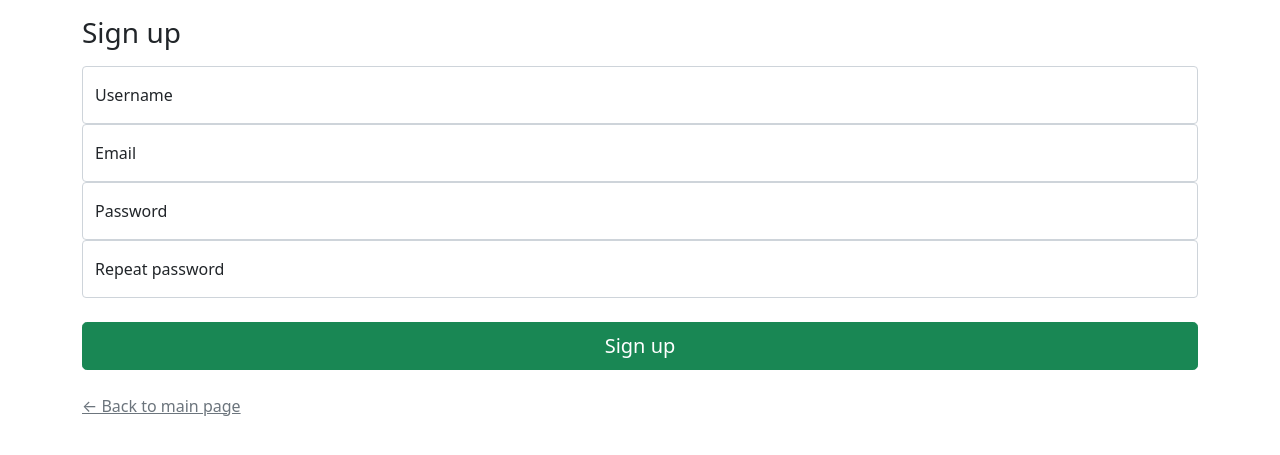
After one commit to drewg3r/dl-schedule, a Flask app: page /signup in a window 1280 px wide. The commit adds this page. Shown: the top 455 px of the page. Run offline with Flask 2, Linux system fonts and the light colour scheme.

Commit message:
Add auth

```diff
--- a/app/app.py
+++ b/app/app.py
@@ -1,9 +1,11 @@
 from flask import Flask
+from flask_login import LoginManager
 from flask_migrate import Migrate
 from flask_sqlalchemy import SQLAlchemy
 
 db = SQLAlchemy()
 migrate = Migrate()
+login_manager = LoginManager()
 
 
 def create_app(config='config.DevConfig'):
@@ -14,11 +16,18 @@ def create_app(config='config.DevConfig'):
     # Initialize Plugins
     db.init_app(app)
     migrate.init_app(app, db)
-    # r.init_app(app)
+
+    from models import load_user
+    login_manager.init_app(app)
 
     with app.app_context():
         from views.index import bp as index_bp
+        from views.auth import bp as auth_bp
+        from views.schedule import bp as schedule_bp
+
         app.register_blueprint(index_bp)
+        app.register_blueprint(auth_bp)
+        app.register_blueprint(schedule_bp)
 
         return app
 
--- /dev/null
+++ b/app/templates/auth/sign-up.html
@@ -0,0 +1,34 @@
+{% extends "base.html" %}
+
+{% block include %}
+  {{ super() }}
+  <link href="{{ url_for("static", filename="css/auth.css") }}" rel="stylesheet">
+{% endblock %}
+
+{% block content %}
+  <main class="form-signin">
+    <form method="post">
+      <h1 class="h3 mb-3 fw-normal">Sign up</h1>
+
+      <div class="form-floating">
+        <input type="text" class="form-control" id="floatingInput" placeholder="Your username" name="username">
+        <label for="floatingInput">Username</label>
+      </div>
+      <div class="form-floating">
+        <input type="text" class="form-control" id="floatingInput" placeholder="Your email" name="email">
+        <label for="floatingInput">Email</label>
+      </div>
+      <div class="form-floating">
+        <input type="password" class="form-control" id="floatingPassword" placeholder="Password" name="password">
+        <label for="floatingPassword">Password</label>
+      </div>
+      <div class="form-floating">
+        <input type="password" class="form-control" id="floatingPassword" placeholder="Password" name="password2">
+        <label for="floatingPassword">Repeat password</label>
+      </div>
+      <br>
+      <button class="w-100 btn btn-lg btn-success" type="submit">Sign up</button>
+    </form><br>
+    <a href="{{ url_for('index.index_page') }}" class="mt-5 text-muted">← Back to main page</a>
+  </main>
+{% endblock %}
--- a/app/templates/base.html
+++ b/app/templates/base.html
@@ -19,7 +19,7 @@
 {% block navbar %} {% endblock %}
   <div class="container py-3">
 
-    <div>
+    <div class="flash-messages">
       {% with messages = get_flashed_messages(with_categories=true) %}
         {% if messages %}
           {% for category, message in messages %}
--- a/app/templates/index.html
+++ b/app/templates/index.html
@@ -3,4 +3,6 @@
 
 {% block content %}
   <h1 class="mt-0">index page</h1>
+  <a href="{{ url_for('auth.login_page') }}">login</a>
+  <a href="{{ url_for('auth.signup_page') }}">sign up</a>
 {% endblock %}
--- a/app/views/auth.py
+++ b/app/views/auth.py
@@ -0,0 +1,57 @@
+from flask import Blueprint, request, render_template, flash, redirect, url_for
+from flask_login import logout_user
+
+from exceptions import InvalidPasswordException, UserNotFoundException
+from service.auth import sign_in, sign_up
+
+bp = Blueprint('auth', __name__)
+
+
+@bp.route('/login', methods=['GET', 'POST'])
+def login_page():
+    if request.method == 'GET':
+        return render_template('auth/sign-in.html')
+
+    username = request.form.get('username', None)
+    password = request.form.get('password', None)
+
+    if username and password:
+        try:
+            sign_in(username, password)
+        except InvalidPasswordException:
+            flash('Invalid password')
+        except UserNotFoundException:
+            flash('Invalid username')
+        else:
+            return redirect(url_for('schedule.index_page'))
+
+    return redirect(url_for("auth.login_page"))
+
+
+@bp.route('/signup', methods=['GET', 'POST'])
+def signup_page():
+    if request.method == 'GET':
+        return render_template('auth/sign-up.html')
+
+    username = request.form.get('username', None)
+    email = request.form.get('email', None)
+    password = request.form.get('password', None)
+    password2 = request.form.get('password2', None)
+
+    if username and password and password2:
+        if password == password2:
+            sign_up(username=username, email=email, password=password)
+            flash(f'{username}, your account has been created', 'success')
+            return redirect(url_for('schedule.index_page'))
+        else:
+            flash('Passwords don\'t match', 'danger')
+    else:
+        flash('Please provide your username and password', 'warning')
+
+    return redirect(url_for('auth.signup_page'))
+
+
+@bp.route('/logout', methods=['GET'])
+def logout():
+    logout_user()
+    return redirect(url_for('index.index_page'))
--- a/app/views/index.py
+++ b/app/views/index.py
@@ -4,5 +4,5 @@ bp = Blueprint('index', __name__, url_prefix='/')
 
 
 @bp.route('/', methods=['GET'])
-def index():
+def index_page():
     return render_template('index.html')
```
Also changed, not shown: app/models.py (+6 -1 lines), app/templates/auth/sign-in.html (added, +34 -0 lines).
